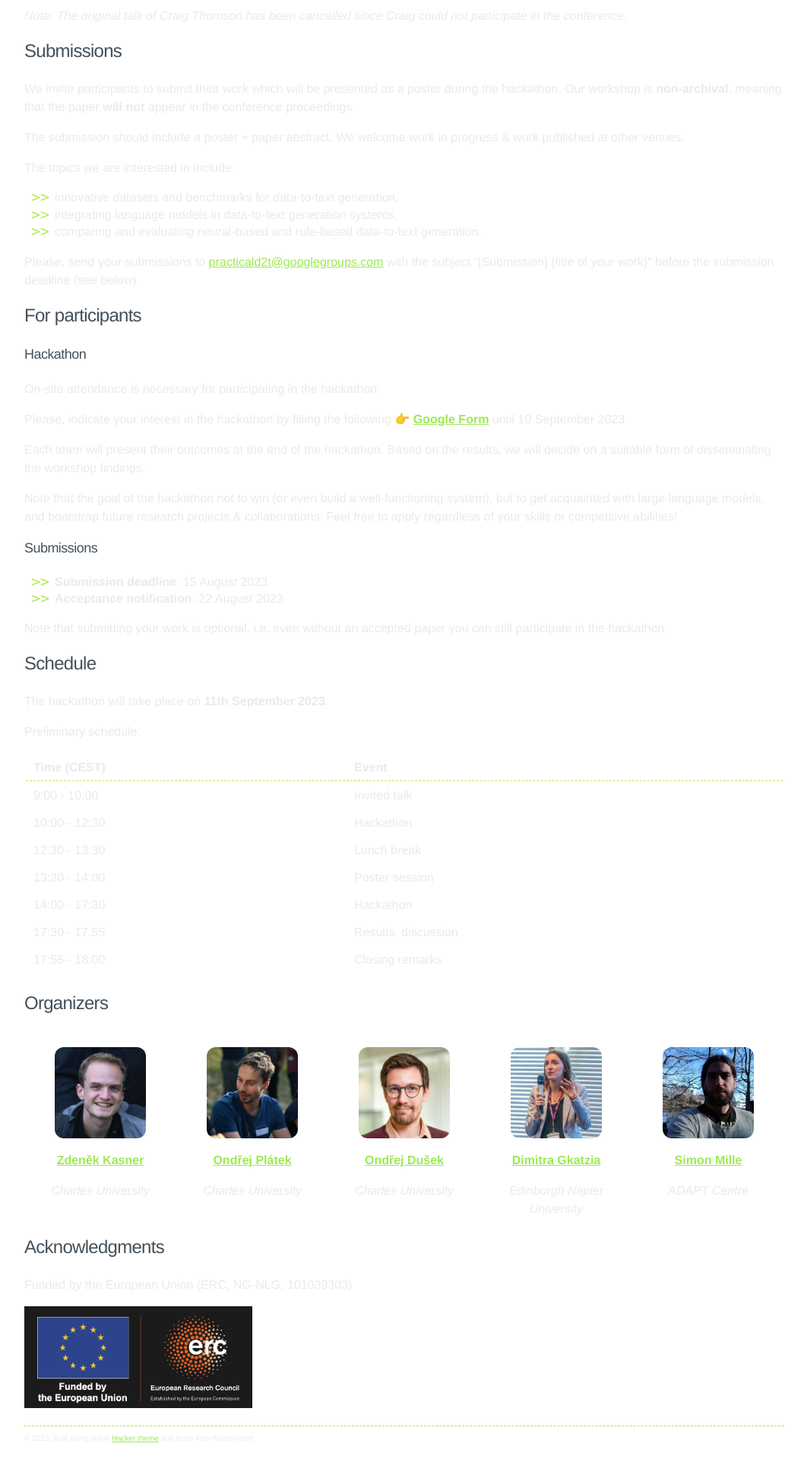
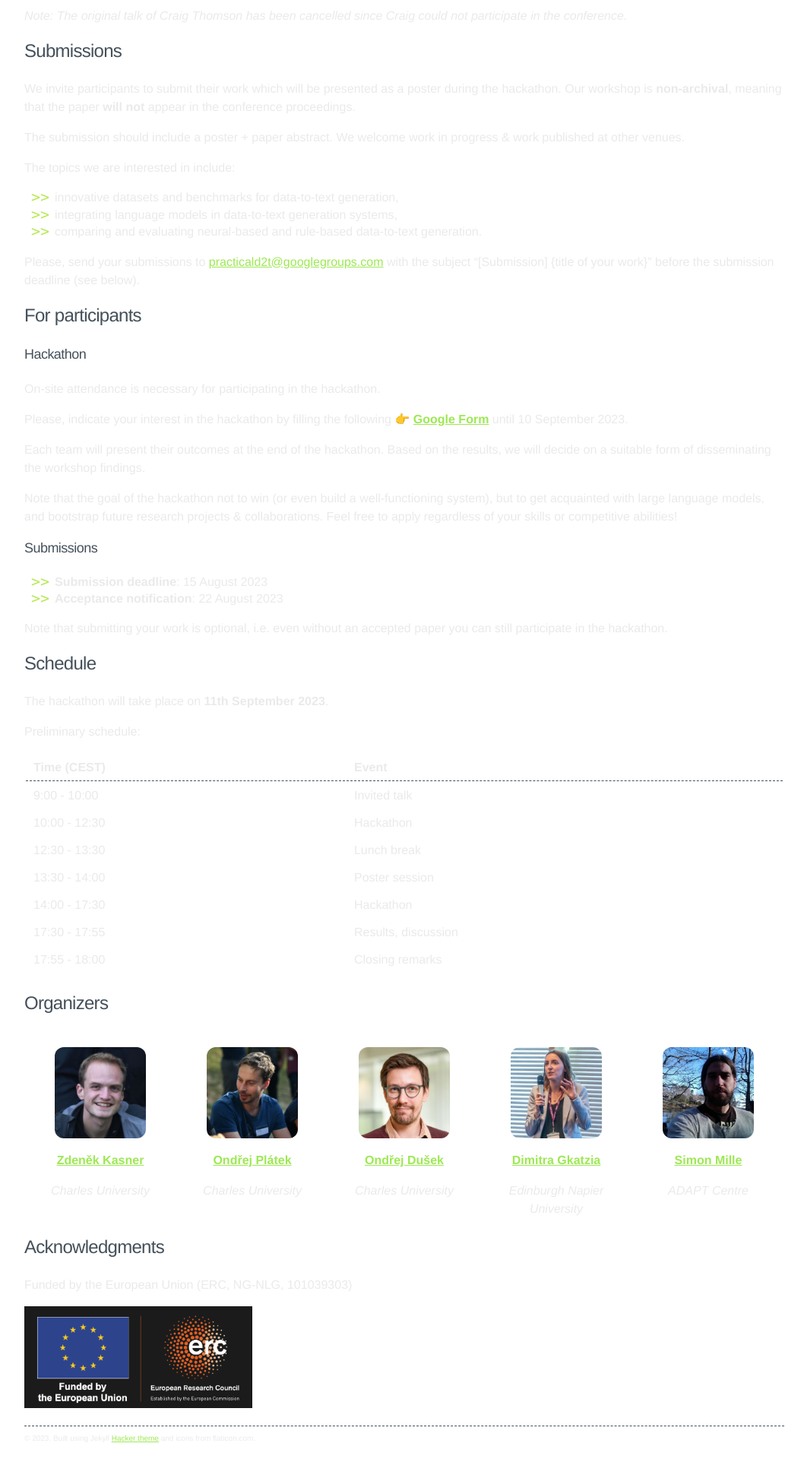
Before and after one commit to practicald2t/practicald2t.github.io, a Jekyll site: the page built from 2023/index.md, in a window 1280 px wide. Shown: the part 1533-3453 px from the top of the page at 76% size, without its empty margins (108-1166 px from the left). Built offline with Jekyll 4.4.1, drawn with Linux system fonts in a browser that asks for light colours.

Commit message:
Update jekyll-theme-hacker.scss

```diff
--- a/_sass/jekyll-theme-hacker.scss
+++ b/_sass/jekyll-theme-hacker.scss
@@ -193,7 +193,7 @@ table {
 
 th {
   text-align: left;
-  border-bottom: 1px dashed #b5e853;
+  border-bottom: 1px dashed $conifer-replacement;//#b5e853;
   padding: 5px 10px;
 }
 
@@ -204,7 +204,7 @@ td {
 hr {
   height: 0;
   border: 0;
-  border-bottom: 1px dashed #b5e853;
+  border-bottom: 1px dashed $conifer-replacement;//#b5e853;
   color: $conifer-replacement;//#b5e853;
 }
 
```
